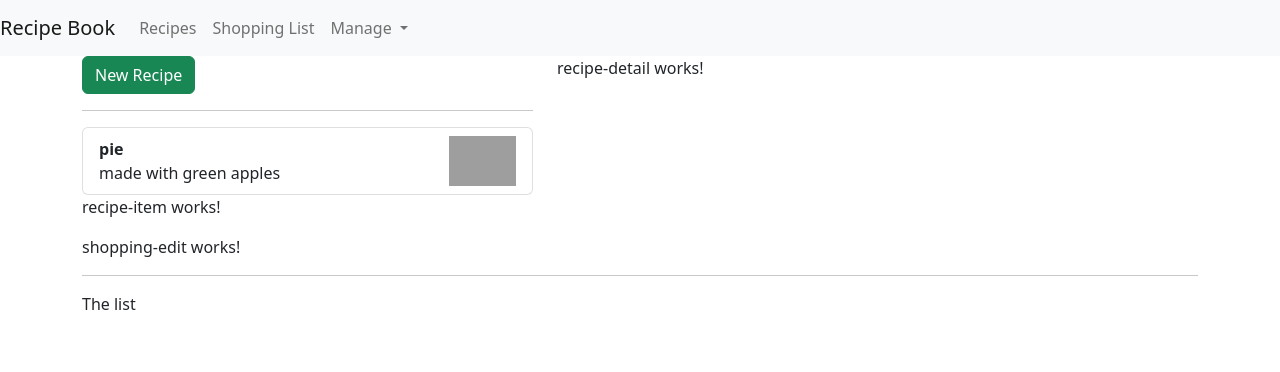
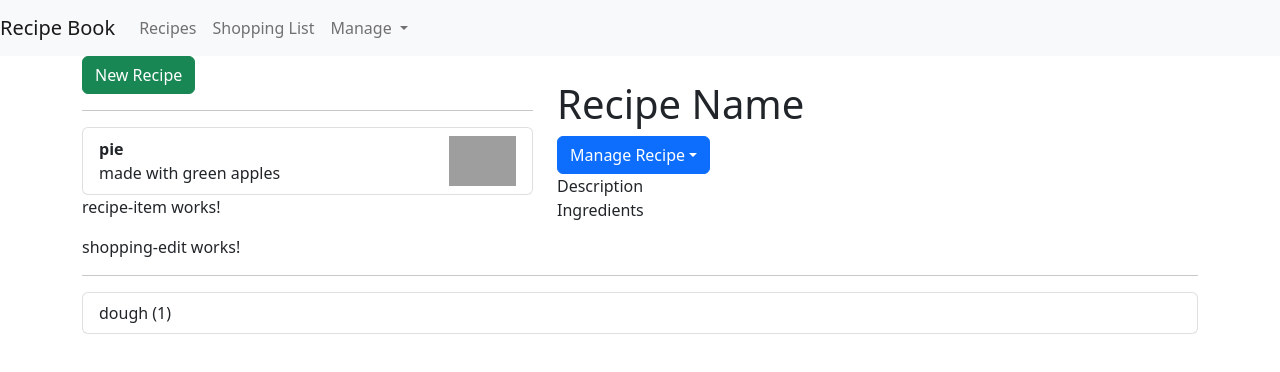
Before and after one commit to ciciiig/AngMax, an Angular app in the folder ang-max/: page / in a window 1280 px wide. Shown: the top 372 px of the page. Built offline with nearby package versions, Linux system fonts and the light colour scheme; grey boxes are pictures that could not be loaded.

Commit message:
feat: fill other components with bootstrap 4

```diff
--- a/ang-max/src/app/recipes/recipe-detail/recipe-detail.component.html
+++ b/ang-max/src/app/recipes/recipe-detail/recipe-detail.component.html
@@ -1 +1,30 @@
-<p>recipe-detail works!</p>
+<div class="row">
+    <div class="col-12">
+      <img src="" alt="" class="img-fluid">
+    </div>
+  </div>
+  <div class="row">
+    <div class="col-12">
+      <h1>Recipe Name</h1>
+    </div>
+  </div>
+  <div class="row">
+    <div class="col-12">
+        <button class="btn btn-primary dropdown-toggle" type="button" data-toggle="dropdown">Manage Recipe</button>
+        <div class="dropdown-menu">
+          <a class="dropdown-item" href="#">To Shopping List</a>
+          <a class="dropdown-item" href="#">Edit Recipe</a>
+          <a class="dropdown-item" href="#">Delete Recipe</a>
+        </div>
+    </div>
+  </div>
+  <div class="row">
+    <div class="col-12">
+      Description
+    </div>
+  </div>
+  <div class="row">
+    <div class="col-12">
+      Ingredients
+    </div>
+  </div>
--- /dev/null
+++ b/ang-max/src/app/shared/ingredient.interface.ts
@@ -0,0 +1,4 @@
+export interface Ingredient {
+    name: string;
+    amount: number;
+}
--- a/ang-max/src/app/shopping-list/shopping-list.component.html
+++ b/ang-max/src/app/shopping-list/shopping-list.component.html
@@ -1,7 +1,12 @@
 <div class="row">
-    <div class="col-xs-10">
-        <app-shopping-edit></app-shopping-edit>
-        <hr>
-        <p>The list</p>
+    <div class="col-md-12">
+      <app-shopping-edit></app-shopping-edit>
+      <hr>
+      <div class="list-group mb-4">
+        <a class="list-group-item list-group-item-action"
+            *ngFor="let ingredient of ingredients">
+            {{ingredient.name}} ({{ingredient.amount}})
+        </a>
+      </div>
     </div>
-</div>
+  </div>
--- a/ang-max/src/app/shopping-list/shopping-list.component.ts
+++ b/ang-max/src/app/shopping-list/shopping-list.component.ts
@@ -1,10 +1,19 @@
-import { Component } from '@angular/core';
+import { Component, OnInit } from '@angular/core';
+import { Ingredient } from '../shared/ingredient.interface';
 
 @Component({
   selector: 'app-shopping-list',
   templateUrl: './shopping-list.component.html',
   styleUrls: ['./shopping-list.component.scss']
 })
-export class ShoppingListComponent {
+export class ShoppingListComponent implements OnInit {
+  ingredients: Ingredient[] = [{
+    name: 'dough',
+    amount: 1,
+  }];
 
+  consturctor() {}
+
+  ngOnInit(): void {
+  }
 }
```
